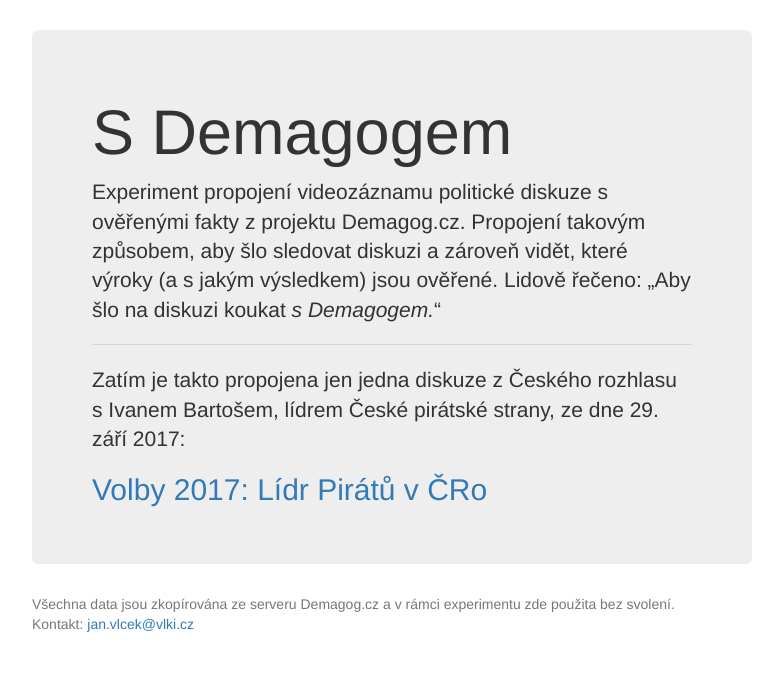
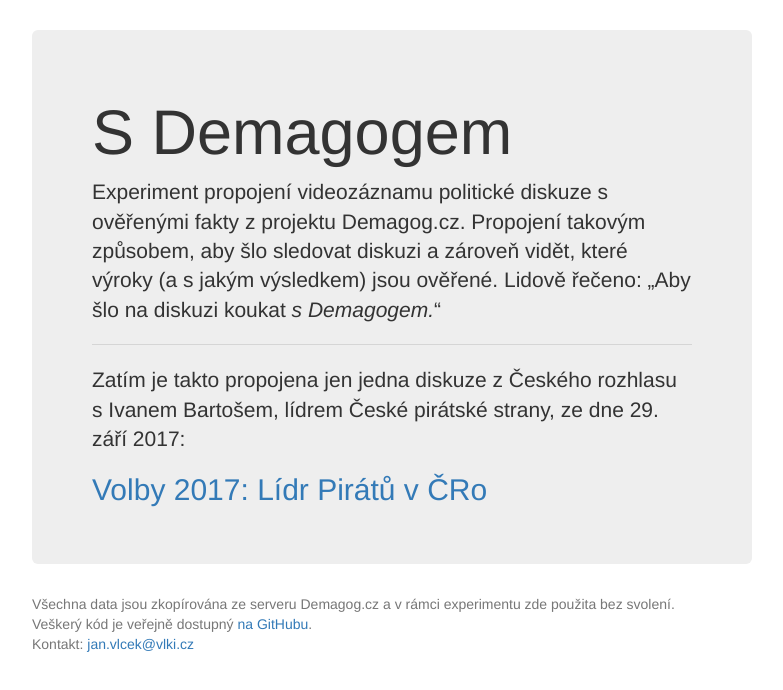
Before and after one commit to vlki/s-demagogem, a React (Create React App) app: page / in a window 1280 px wide. Shown: the top 690 px of the page, without its empty margins (248-1031 px from the left). Built offline with nearby package versions, Linux system fonts and the light colour scheme.

Commit message:
It is opensource

```diff
--- a/src/Home.js
+++ b/src/Home.js
@@ -28,8 +28,8 @@
         </div>
 
         <p className="text-muted">
-          Všechna data jsou zkopírována ze serveru Demagog.cz a v rámci experimentu zde použita bez svolení.
-          <br />
+          Všechna data jsou zkopírována ze serveru Demagog.cz a v rámci experimentu zde použita bez svolení.<br />
+          Veškerý kód je veřejně dostupný <a href="https://github.com/vlki/s-demagogem">na GitHubu</a>.<br />
           Kontakt: <a href="mailto:jan.vlcek@vlki.cz">jan.vlcek@vlki.cz</a>
         </p>
       </div>
```
